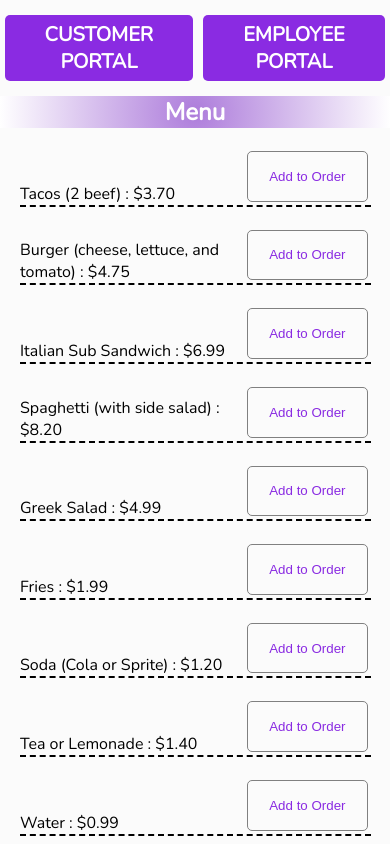
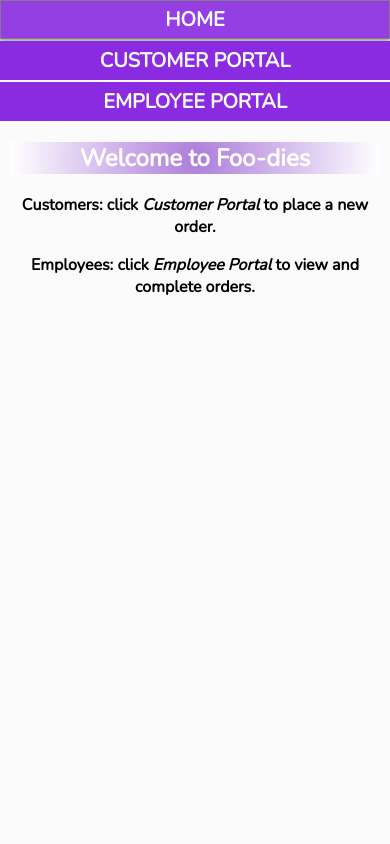
Before and after one commit to hendrijn/cs347-project3, a React (Create React App) app: page / in a window 390 px wide. Shown: the top 844 px of the page. Built offline with nearby package versions, Linux system fonts and the light colour scheme.

Commit message:
Added Home pg. Fixed styling

```diff
--- a/src/App.css
+++ b/src/App.css
@@ -5,8 +5,23 @@ body {
     font-family: 'Nunito', sans-serif;
 }
 
-/* Employee Portal */
-.employeePortal > h1 {
+p {
+    font-weight: 600;
+}
+
+/**************** Home Page ***********************/
+.home > h2 {
+    text-align: center;
+    color: white;
+    background-image: radial-gradient(circle, rgb(173, 124, 219), white);
+}
+
+.home {
+    text-align: center;
+}
+
+/***************** Employee Portal *********************/
+.employeePortal > h2 {
     text-align: center;
     color: white;
     background-image: radial-gradient(circle, rgb(173, 124, 219), white);
@@ -15,6 +30,7 @@ body {
     display: flex;
     flex-direction: row;
     margin: 20px;
+    margin-top: 0;
     flex-wrap: wrap;
 }
 
@@ -26,14 +42,12 @@ body {
     margin: 0;
 }
 
-
-
 .orderCard {
     margin: 10px;
     padding: 10px;
     border: grey solid 2px;
     border-radius: 7px;
-    max-width: 20%;
+    width: 20%;
     height: fit-content;
 
 }
@@ -124,7 +138,7 @@ body {
     font-weight: 800;
 }
 
-/* Top View Buttons */
+/********** Top View Buttons *************/
 
 .viewBtns {
     display: flex;
@@ -225,6 +239,10 @@ body {
     font-weight: 800;
 }
 
+.custNameInput {
+    font-weight: 600;
+}
+
 .custNameInput > input {
     margin: 10px;
     text-align: center;
@@ -236,11 +254,11 @@ body {
 }
 
 .ticketBottom {
-   border-top: black 2px solid;
-   display: flex;
-   flex-direction: row;
-   justify-content: space-around;
-   align-items: center;
+    border-top: black 2px solid;
+    display: flex;
+    flex-direction: row;
+    justify-content: space-around;
+    align-items: center;
 }
 
 .errorMessage {
@@ -250,12 +268,26 @@ body {
     margin: 0;
 }
 
-/* Media Queries */
+/*********** Media Queries ****************/
 @media only screen and (max-width: 600px) {
+    .home {
+        margin: 0 10px;
+    }
     .viewBtn {
         font-size: 20px;
         text-align: center;
-        margin: 5px;
+        border-radius: 0;
+        width: 100vw;
+        margin: 1px 0;
+    }
+
+    .viewBtn:first-child {
+        margin-top: 0;
+    }
+
+    .viewBtns {
+        flex-direction: column;
+        margin: 0;
     }
 
     .customerPortal {
@@ -292,8 +324,12 @@ body {
         display: block;
     }
 
+    .employeePortal > h2 {
+        margin-bottom: 5px;
+    }
+
     .orderCard {
-        max-width: 90vw;
+        width: 80vw;
     }
 }
 /* Spinner for Loading */
--- a/src/App.js
+++ b/src/App.js
@@ -3,6 +3,7 @@ import { Routes, Route } from 'react-router-dom';
 import Orders from './Orders';
 import View from './View';
 import Customer from './Customer';
+import Home from './Home';
 
 function App() {
   return (
@@ -11,7 +12,7 @@ function App() {
       <Routes>
         <Route path="/employee" element={<Orders />} />
         <Route path="/customer" element={<Customer />} />
-        <Route path="/" element={<Customer />} />
+        <Route path="/" element={<Home />} />
       </Routes>
     </div>
   );
--- /dev/null
+++ b/src/Home.js
@@ -0,0 +1,9 @@
+export default function Home() {
+    return (
+        <div className="home">
+            <h2>Welcome to Foo-dies</h2>
+            <p>Customers: click <em>Customer Portal</em> to place a new order.</p>
+            <p>Employees: click <em>Employee Portal</em> to view and complete orders.</p>
+        </div>
+    );
+}
--- a/src/OrderTicket.js
+++ b/src/OrderTicket.js
@@ -18,7 +18,7 @@ export default function OrderTicket() {
             {!isProgressing && <div>
                 <label className="custNameInput">
                     Name:
-                <input type="text" onChange={event => setName(event.target.value)} />
+                    <input type="text" onChange={event => setName(event.target.value)} />
                 </label>
 
                 {errorMessage && <p className="errorMessage">{errorMessage}</p>}
--- a/src/Orders.js
+++ b/src/Orders.js
@@ -21,7 +21,7 @@ export default function Orders() {
     return (
         <div className="employeePortal">
             {isProgressing && <div className="spinner" />}
-            <h1>Orders</h1>
+            <h2>Orders</h2>
             {errorMessage && <p className="errorMessage">{errorMessage}</p>}
             {!errorMessage && <p className="errorMessageHolder">Placeholder</p>}
             {!isProgressing && <div className="orders">
--- a/src/View.js
+++ b/src/View.js
@@ -3,6 +3,7 @@ import { Link } from 'react-router-dom';
 export default function View() {
     return (
         <div className="viewBtns">
+            <Link className="viewBtn" to={`/`}>HOME</Link>
             <Link className="viewBtn" to={`/customer`}>CUSTOMER PORTAL</Link>
             <Link className="viewBtn" to={`/employee`}>EMPLOYEE PORTAL</Link>
         </div>
```
